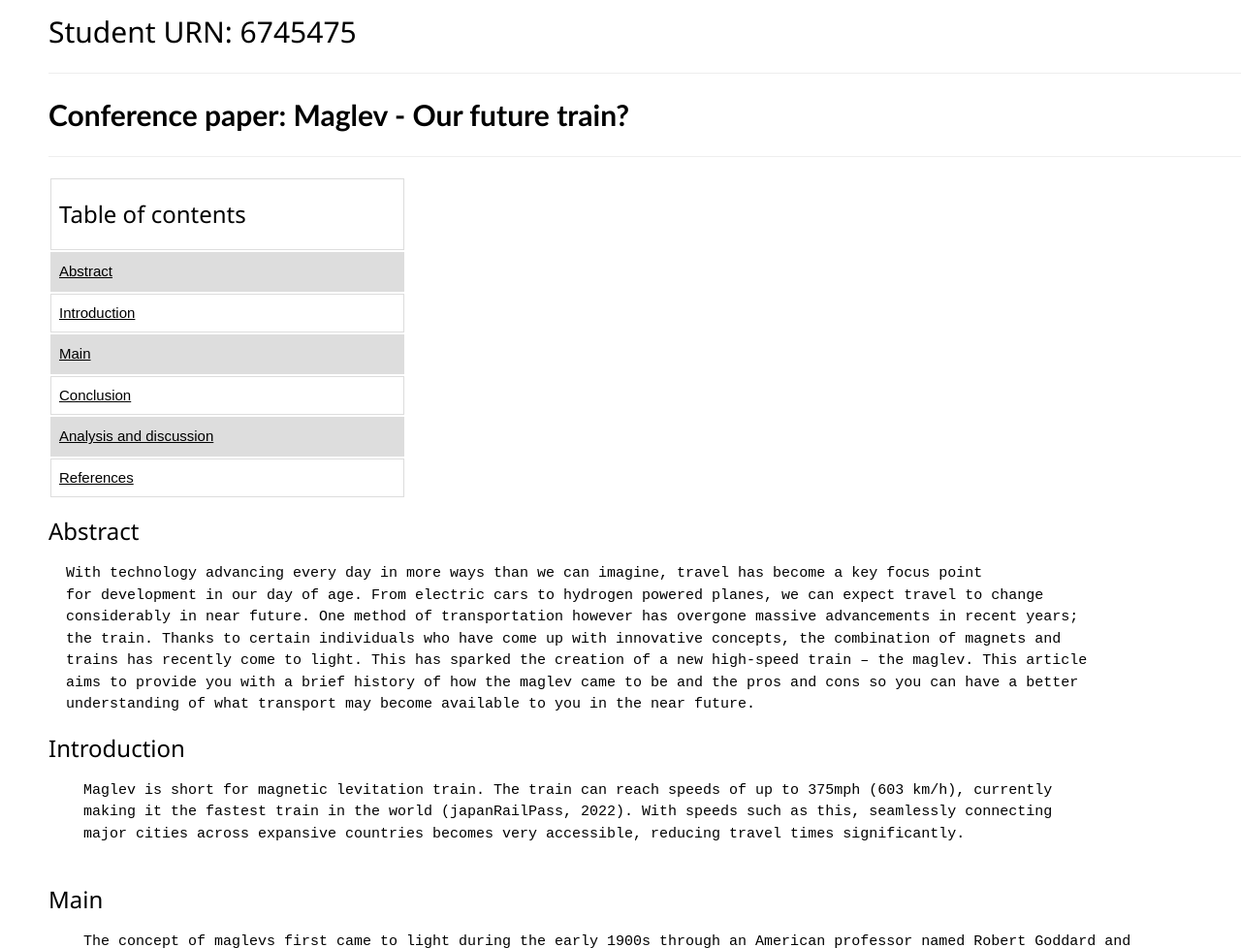
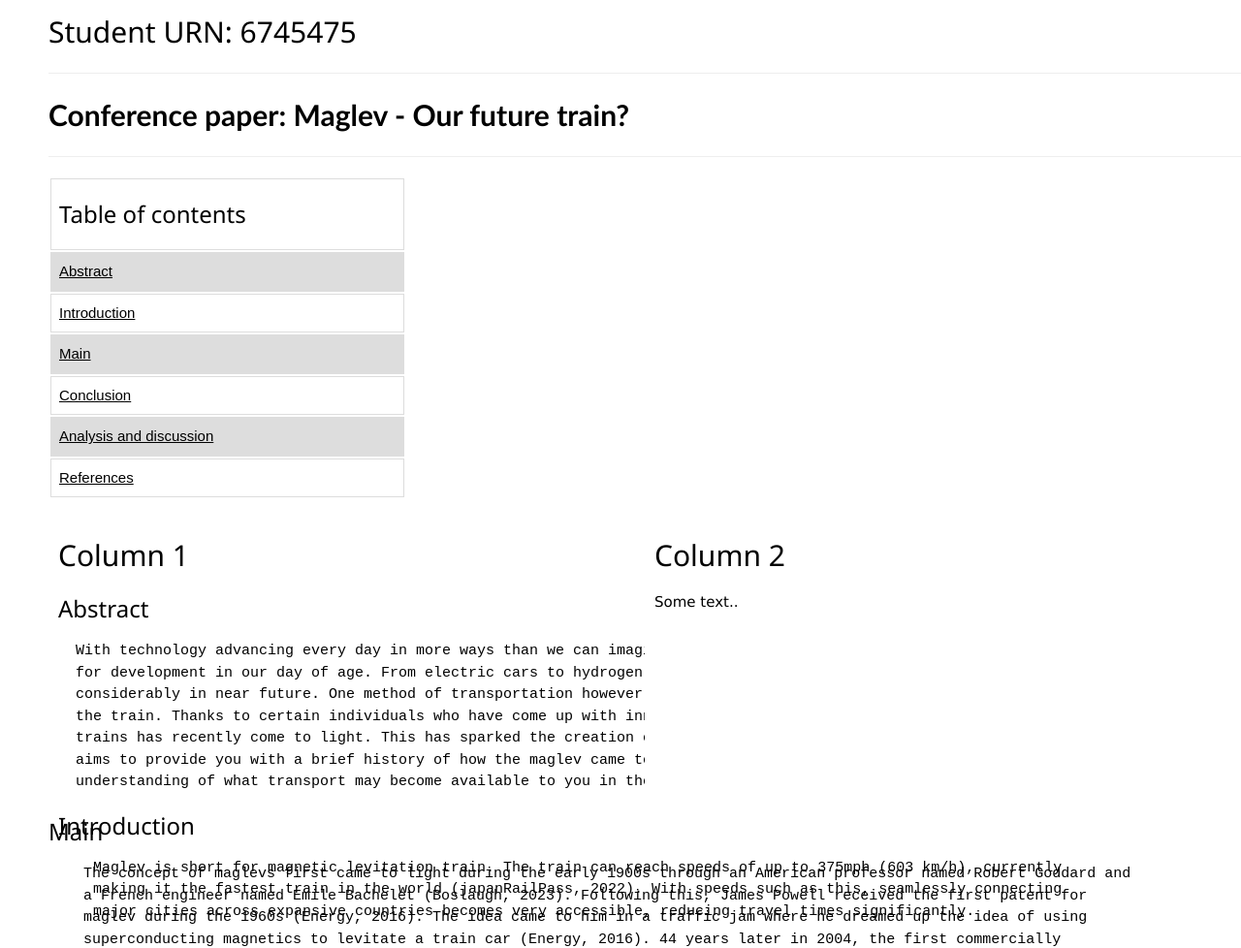
Before and after one commit to FEPSFY6745475/Test, a plain HTML site: page index.html in a window 1280 px wide. Shown: the part 87-1065 px from the top of the page at 97% size. Drawn offline with nearby package versions, Linux system fonts and the light colour scheme.

Commit message:
Update index.html

```diff
--- a/index.html
+++ b/index.html
@@ -66,6 +66,35 @@
 </table>
   </p>
 
+<head>
+<meta name="viewport" content="width=device-width, initial-scale=1">
+<style>
+* {
+  box-sizing: border-box;
+}
+
+/* Create two equal columns that floats next to each other */
+.column {
+  float: left;
+  width: 50%;
+  padding: 10px;
+  height: 300px; /* Should be removed. Only for demonstration */
+}
+
+/* Clear floats after the columns */
+.row:after {
+  content: "";
+  display: table;
+  clear: both;
+}
+</style>
+</head>
+<body>
+
+<div class="row">
+  <div class="column" style="background-color:#FFFFFF;">
+    <h2>Column 1</h2>
+    <p>
 
 <h3 id="Abstract">Abstract</h3>
 <p class="ex1">
@@ -88,6 +117,18 @@
     major cities across expansive countries becomes very accessible, reducing travel times significantly.
   </pre>
 </p>
+    </p>
+  </div>
+  <div class="column" style="background-color:#FFFFFF;">
+    <h2>Column 2</h2>
+    <p>Some text..</p>
+  </div>
+</div>
+
+</body>
+
+
+
 
 <h3 id="Main">Main</h3>
   <p class="ex1">
```
